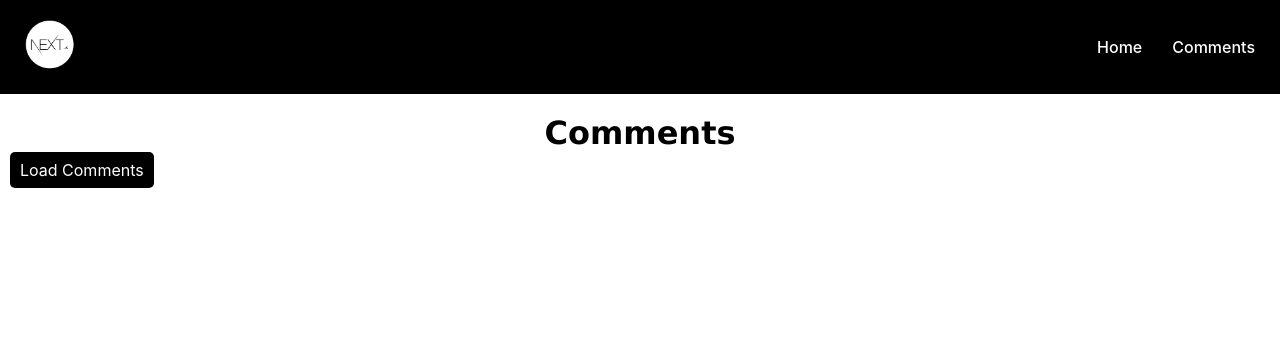
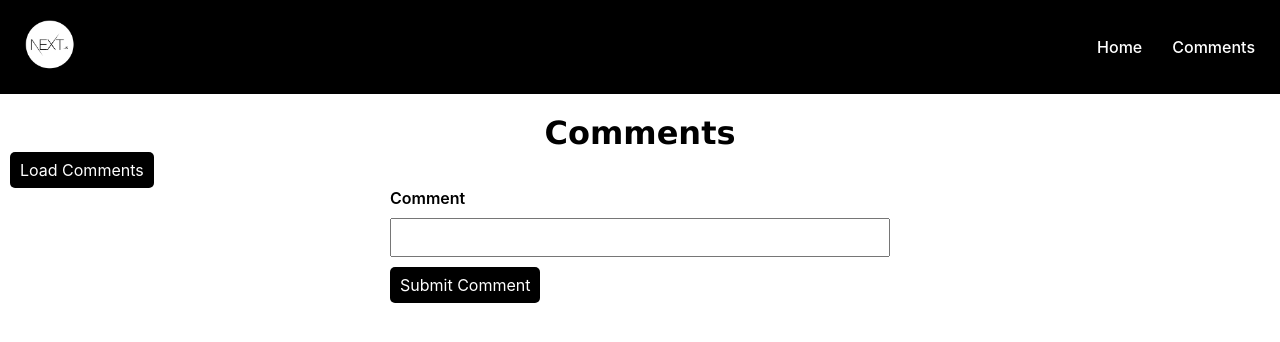
Before and after one commit to shivprajapat/NextJS-Beginning-to-Mastery, a Next.js app: page /comments in a window 1280 px wide. Shown: the top 342 px of the page. Built offline with nearby package versions, Linux system fonts and the light colour scheme.

Commit message:
API POST Request

```diff
--- a/pages/api/comments/index.js
+++ b/pages/api/comments/index.js
@@ -1,5 +1,15 @@
-import { comments } from '../../../data/comments'
+import { comments } from "../../../data/comments";
 
 export default function handler(req, res) {
-  res.status(200).json(comments)
+  if (req.method === "GET") {
+    res.status(200).json(comments);
+  } else if (req.method === "POST") {
+    const comment = req.body.comment;
+    const newComment = {
+      id: Date.now(),
+      text: comment,
+    };
+    comments.push(newComment);
+    res.status(201).json(newComment);
+  }
 }
--- a/pages/comments.js
+++ b/pages/comments.js
@@ -2,21 +2,43 @@ import React, { useState } from "react";
 
 const Comments = () => {
   const [comments, setComments] = useState([]);
+  const [comment, setComment] = useState("");
+
   const fetchComments = async () => {
     const response = await fetch("/api/comments");
     const data = await response.json();
     setComments(data);
   };
-  console.log(
-    "%c shiv console value ✅ !! ",
-    "background: #4705dc; color: #fff",
-    comments
-  );
-
+  const submitComment = async () => {
+    const response = await fetch("/api/comments", {
+      method: "POST",
+      body: JSON.stringify({ comment }),
+      headers: {
+        "Content-Type": "application/json",
+      },
+    });
+    const data = await response.json();
+    console.log(data);
+    setComment("");
+  };
   return (
     <div>
       <h1>Comments</h1>
       <button onClick={fetchComments}>Load comments</button>
+      <div className="form">
+        <div className="form-group">
+          <label htmlFor="comment">comment</label>
+          <input
+            type="text"
+            id="comment"
+            value={comment}
+            onChange={(e) => setComment(e.target.value)}
+          />
+        </div>
+        <div className="form-group">
+          <button onClick={submitComment}>Submit comment</button>
+        </div>
+      </div>
       <aside>
         {comments.map((comment, index) => {
           const { id, text } = comment;
@@ -24,7 +46,7 @@ const Comments = () => {
             <article key={index}>
               <div>
                 <div className="flex-space">
-                  <button className="red">{id}</button>
+                  <button className="price red">{id}</button>
                 </div>
                 <p>{text}</p>
               </div>
--- a/styles/globals.css
+++ b/styles/globals.css
@@ -66,7 +66,11 @@ header {
   background-color: #000;
   padding: 20px 15px;
 }
-header nav{margin: 0;}
+
+header nav {
+  margin: 0;
+}
+
 header nav,
 main {
   max-width: min(100% - 20px, 1440px);
@@ -121,9 +125,11 @@ article button {
   width: fit-content;
   padding-inline: 10px;
 }
-.red{
+
+.red {
   background-color: red;
 }
+
 article h3 {
   margin-bottom: 10px;
   font-size: 18px;
@@ -150,3 +156,25 @@ article p {
   margin-bottom: 10px;
   flex-wrap: wrap;
 }
+
+.form {
+  max-width: 500px;
+  margin-inline: auto;
+}
+
+.form .form-group:not(:last-child) {
+  margin-bottom: 10px;
+}
+
+.form label {
+  font-size: 16px;
+  text-transform: capitalize;
+  font-weight: 600;
+  margin-bottom: 10px;
+  display: block;
+}
+
+.form input {
+  width: 100%;
+  padding: 10px;
+}
```
